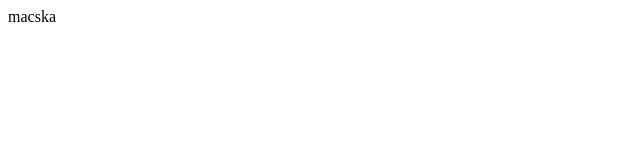
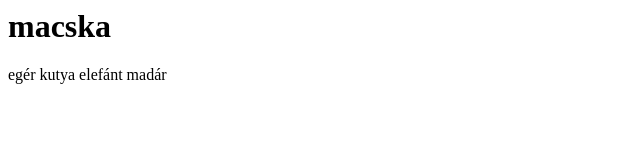
Before and after one commit to levente05/first, a plain HTML site: page index.html in a window 1280 px wide. Shown: the whole page, without its empty margins (0-640 px from the left). Drawn offline with Linux system fonts and the light colour scheme.

Commit message:
Update index.html

```diff
--- a/index.html
+++ b/index.html
@@ -1 +1,5 @@
-macska
+<h1>macska</h1>
+<p>egér
+kutya
+elefánt
+madár</p>
```
